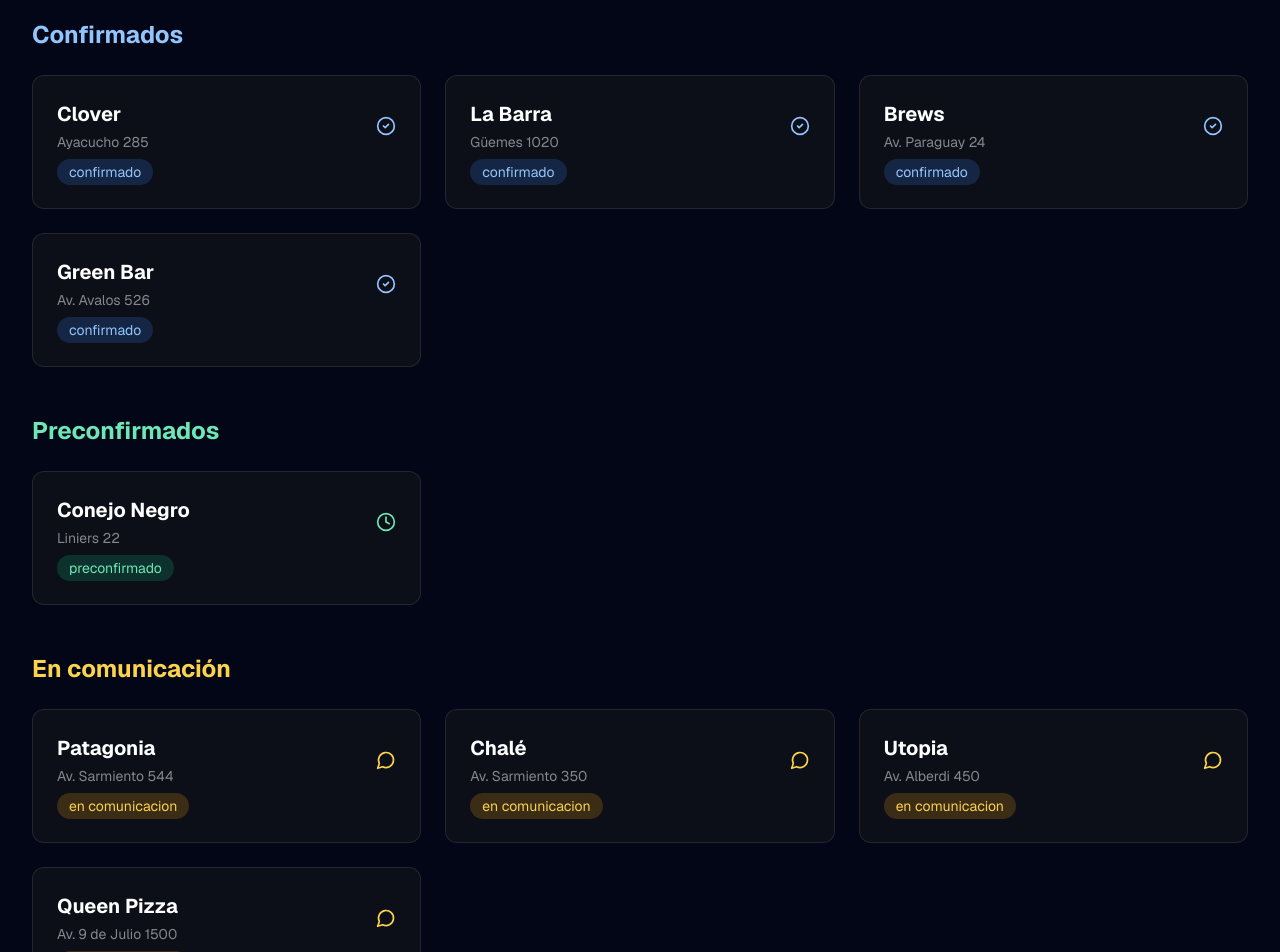
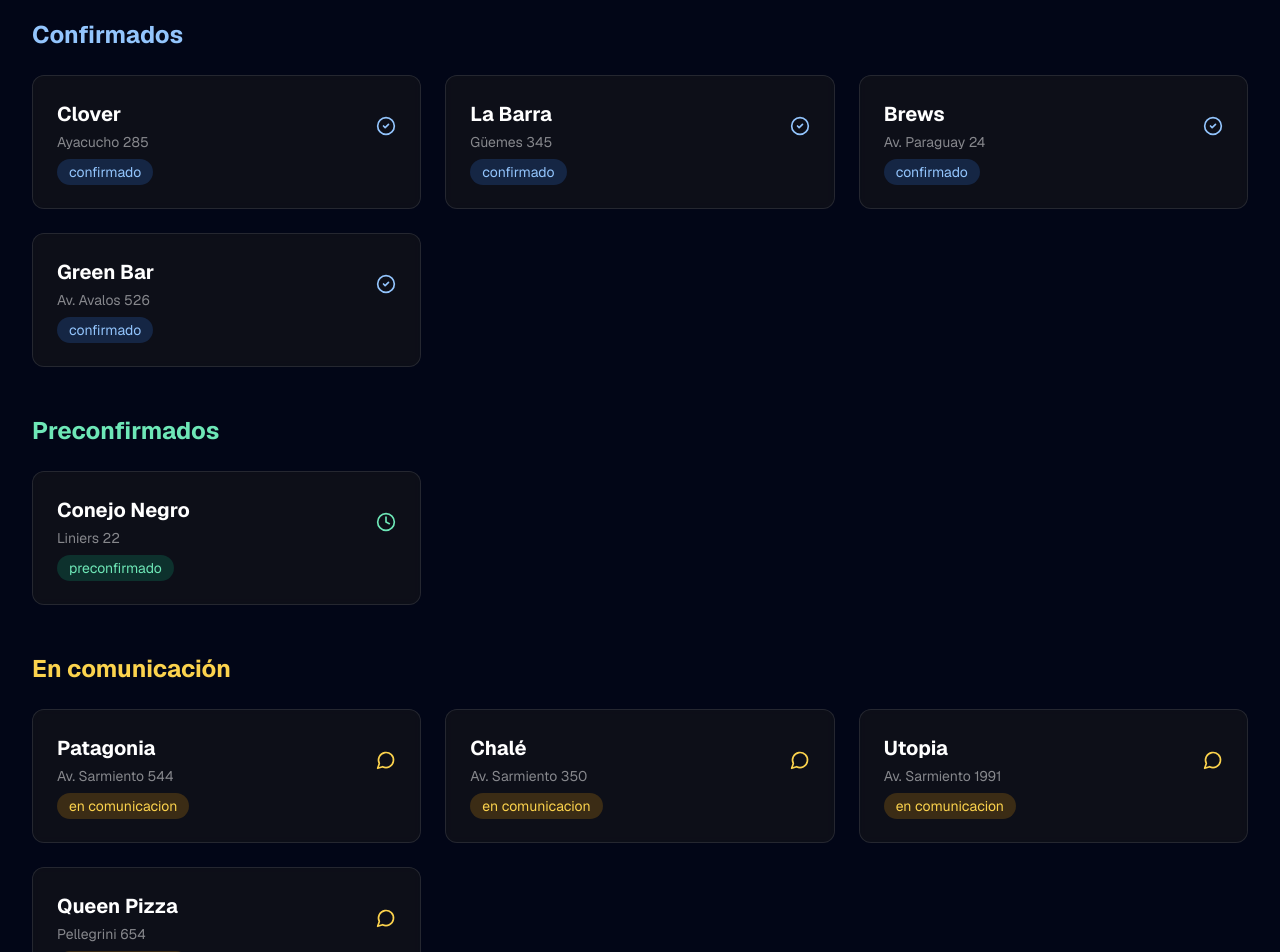
Before and after one commit to nelsondiego/diegonelson-live-sessions, a Next.js app: page /sponsors in a window 1280 px wide. Shown: the part 1120-2072 px from the top of the page. Built offline with nearby package versions, Linux system fonts and the light colour scheme.

Commit message:
Update venue addresses for La Barra, Utopia, and Queen Pizza

```diff
--- a/src/app/sponsors/page.tsx
+++ b/src/app/sponsors/page.tsx
@@ -98,7 +98,7 @@ const venues: Venue[] = [
   {
     name: "La Barra",
     status: "confirmado",
-    address: "Güemes 1020"
+    address: "Güemes 345"
   },
   {
     name: "Brews",
@@ -123,12 +123,12 @@ const venues: Venue[] = [
   {
     name: "Utopia",
     status: "en comunicacion",
-    address: "Av. Alberdi 450"
+    address: "Av. Sarmiento 1991"
   },
   {
     name: "Queen Pizza",
     status: "en comunicacion",
-    address: "Av. 9 de Julio 1500"
+    address: "Pellegrini 654"
   },
 ];
 
```
